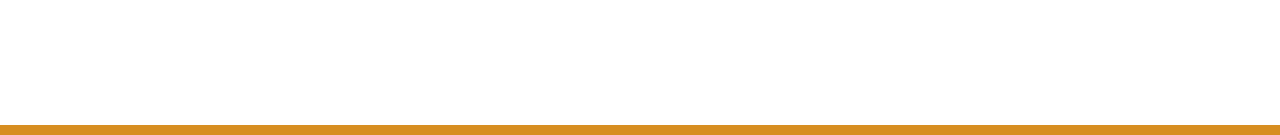
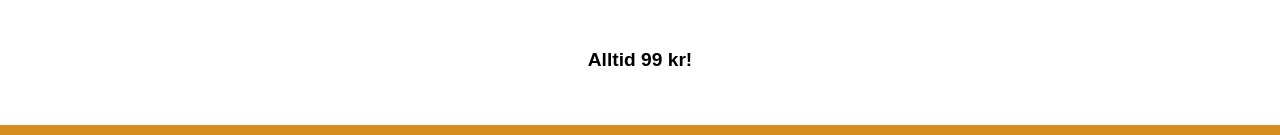
Before and after one commit to markusisaklundin-eng/Tre_Kronor-hemsida, a website: page dagens_lunch.html in a window 1280 px wide. Shown: the part 571-706 px from the top of the page. Drawn offline with Linux system fonts and the light colour scheme.

Commit message:
Add files via upload

```diff
--- a/dagens_lunch.html
+++ b/dagens_lunch.html
@@ -76,6 +76,9 @@
                     </tbody>
                 </table>
             </section>
+            <section class="pris-text">
+                <p><b>Alltid 99 kr!</b></p>
+            </section>
         </section>
     </main>
 
--- a/stilmall.css
+++ b/stilmall.css
@@ -304,6 +304,12 @@ footer{
     justify-self: start;
 }
 
+.pris-text {
+    text-align: center;
+    margin-top: 1rem;
+    font-size: 1.2rem;
+}
+
 /* Kontakt */
 
 .kontakt-rubrik{
```
